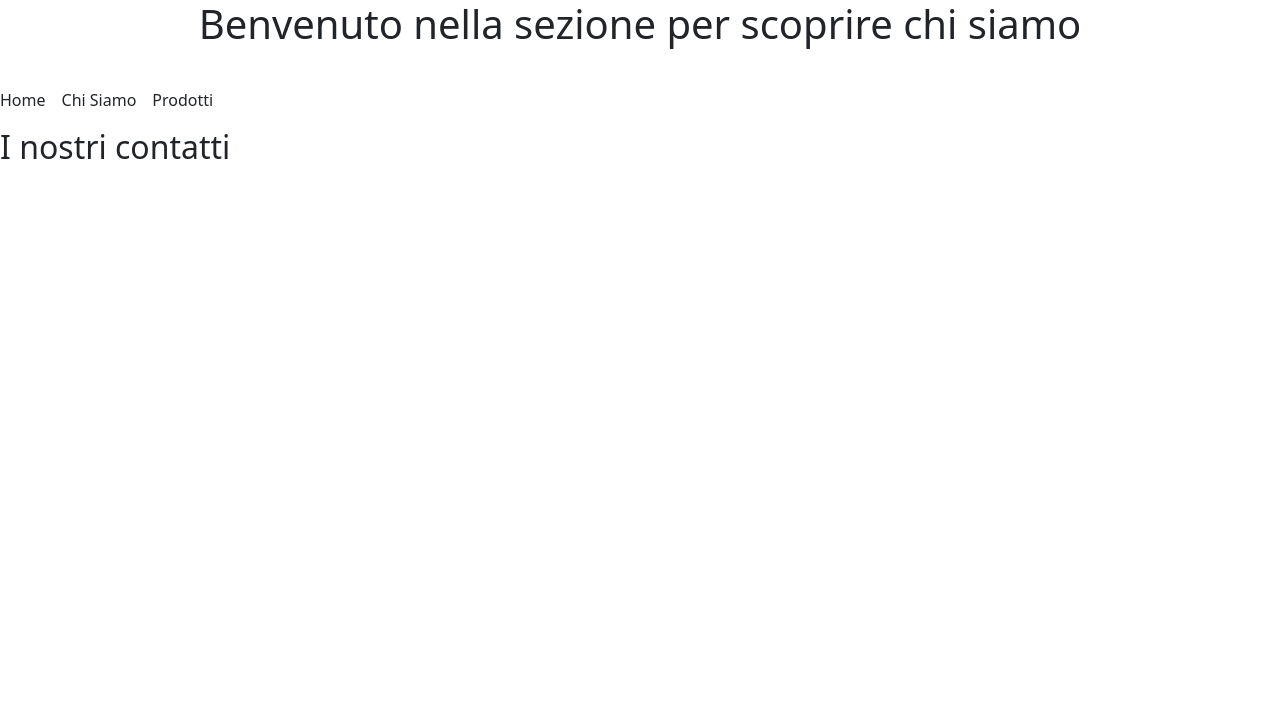
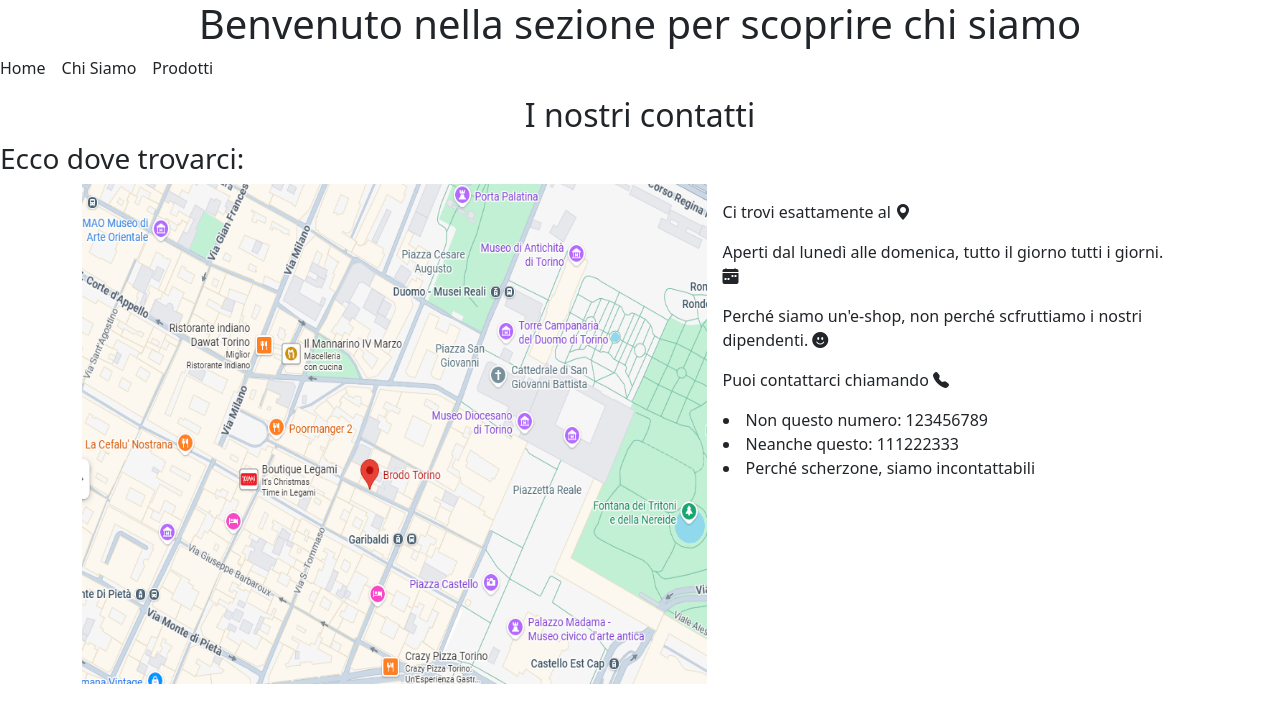
Before and after one commit to MicheleTodeschini/react-router, a React (Vite) app: page /ChiSiamo in a window 1280 px wide. Shown: the top 722 px of the page. Built offline with nearby package versions, Linux system fonts and the light colour scheme.

Commit message:
add about us page

```diff
--- a/src/index.css
+++ b/src/index.css
@@ -1,6 +1,7 @@
 @import url('bootstrap');
 @import url('bootstrap-icons');
 
+/*Css for the Products page*/
 
 img {
   max-width: 100%;
@@ -31,6 +32,22 @@ h1 {
     text-align: center;
 }
 
-ul {
+.products-ul {
     padding-top: 2rem;
 }
+
+/*CSS for the about us page*/
+
+.container-left img {
+    max-width: 100%;
+    height: 500px;
+}
+
+h2 {
+    text-align: center;
+
+}
+
+.container-right {
+    padding: 1rem;
+}
--- a/src/pages/ChiSiamo.jsx
+++ b/src/pages/ChiSiamo.jsx
@@ -1,4 +1,5 @@
 import { Link } from 'react-router-dom'
+import Maps from '../img/maps.png'
 
 
 export default function ChiSiamo() {
@@ -19,7 +20,23 @@ export default function ChiSiamo() {
      </li>
      </ul>
 
-            <h2>I nostri contatti </h2>
+            <h2 className='mx-5'>I nostri contatti </h2>
+            <h3>Ecco dove trovarci:</h3>
+            <div className='container d-flex'>
+                <section className='container-left'>
+
+                    <img src={Maps} />
+                </section>
+                <section className='container-right'>
+                <p>Ci trovi esattamente al <i class="bi bi-geo-alt-fill"></i></p>
+                <p>Aperti dal lunedì alle domenica, tutto il giorno tutti i giorni. <i class="bi bi-calendar-week-fill"></i></p>
+                <p> Perché siamo un'e-shop, non perché scfruttiamo i nostri dipendenti. <i class="bi bi-emoji-smile-fill"></i></p>
+                <ul className='list-unstyled'>Puoi contattarci chiamando <i class="bi bi-telephone-fill"></i></ul>
+                <li>Non questo numero: 123456789</li>
+                <li>Neanche questo: 111222333</li>
+                <li>Perché scherzone, siamo incontattabili</li>
+                </section>
+            </div>
         </>
     )
 
--- a/src/pages/Prodotti.jsx
+++ b/src/pages/Prodotti.jsx
@@ -24,7 +24,7 @@ export default function Prodotti() {
         <>
             <h1>Benvenuto nella sezione prodotti</h1>
 
-     <ul className='list-unstyled d-flex  gap-3'>
+     <ul className='list-unstyled d-flex  gap-3 products-ul'>
     <li className="nav-item">
          <Link className="nav-link " aria-current="page" to="/">Home</Link>
      </li>
```
Also changed, not shown: src/img/maps.png (added).
